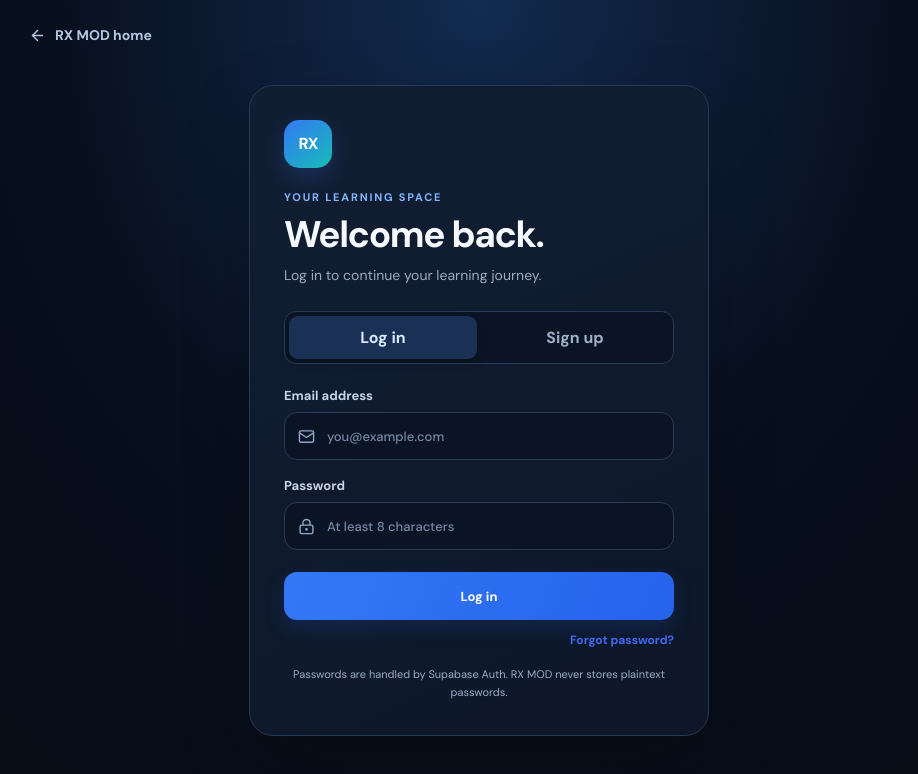
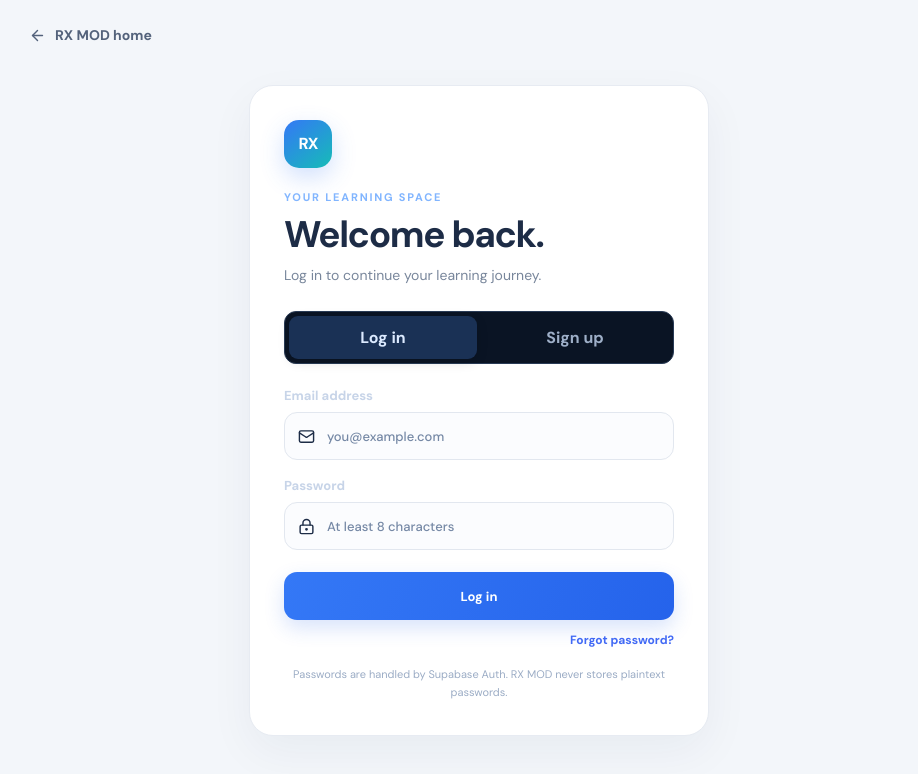
Before and after one commit to raviraj437700-cyber/RX-MOD-APP-ALLROUNDER, a Next.js app: page /login in a window 1280 px wide. Shown: the top 774 px of the page, without its empty margins (161-1079 px from the left). Built offline with nearby package versions, Linux system fonts and the light colour scheme.

Commit message:
Apply light reference styling to account, purchases and learning screens

```diff
--- a/app/rx-ui-overrides.css
+++ b/app/rx-ui-overrides.css
@@ -246,3 +246,22 @@ button,input,textarea,select{font-family:inherit}
 .promo-admin-box h2{margin:0 0 7px}.promo-admin-box p{font-size:12px;line-height:1.6;color:#77849a}
 .promo-admin-box textarea{width:100%;padding:12px;border:1px solid #e1e7f0;resize:vertical;margin:8px 0 12px}
 @media(max-width:650px){.admin-page .admin-shell{padding:16px 12px}}
+
+
+/* Light account, purchases and learning screens */
+.auth-page:not(.admin-page){background:#f3f6fa;color:#1d2c46}
+.auth-page:not(.admin-page) .auth-back{color:#53627b}
+.auth-page:not(.admin-page) .auth-card,.mycourses-page .admin-shell{background:#fff;border:1px solid #e7ebf2;color:#1d2c46;box-shadow:0 16px 45px #1d2d480d}
+.auth-page:not(.admin-page) .auth-card h1,.mycourses-page .admin-heading h1,.mycourses-page .support-panel h2,.mycourses-page .lesson-library h2{color:#1d2c46}
+.auth-page:not(.admin-page) .auth-subtitle,.mycourses-page .admin-heading p,.mycourses-page .support-title p{color:#78869b}
+.auth-page:not(.admin-page) .auth-input{background:#fbfcfe;border-color:#e2e7ef;color:#1d2c46}
+.auth-page:not(.admin-page) .auth-input input{color:#1d2c46}
+.mycourses-page .mycourse-card,.mycourses-page .lesson-library,.mycourses-page .support-panel{background:#fbfcfe;border:1px solid #e8ecf3;color:#1d2c46}
+.mycourses-page .mycourse-card b,.mycourses-page .lesson-copy b{color:#1d2c46}
+.mycourses-page .mycourse-card small,.mycourses-page .lesson-copy p,.mycourses-page .lesson-library>p{color:#78869b}
+.mycourses-page .mycourse-card.chosen{background:#fff8e8;border-color:#e7bd51}
+.mycourses-page .support-messages{background:#f6f8fb;border-color:#e7ebf2}
+.mycourses-page .support-bubble{background:#fff;border-color:#e5eaf2}
+.mycourses-page .support-bubble.user-bubble{background:#edf3ff;border-color:#d7e4ff}
+.mycourses-page .support-bubble p{color:#24334d}
+.mycourses-page .support-compose input{background:#fff;border-color:#e0e6ef;color:#1d2c46}
```
